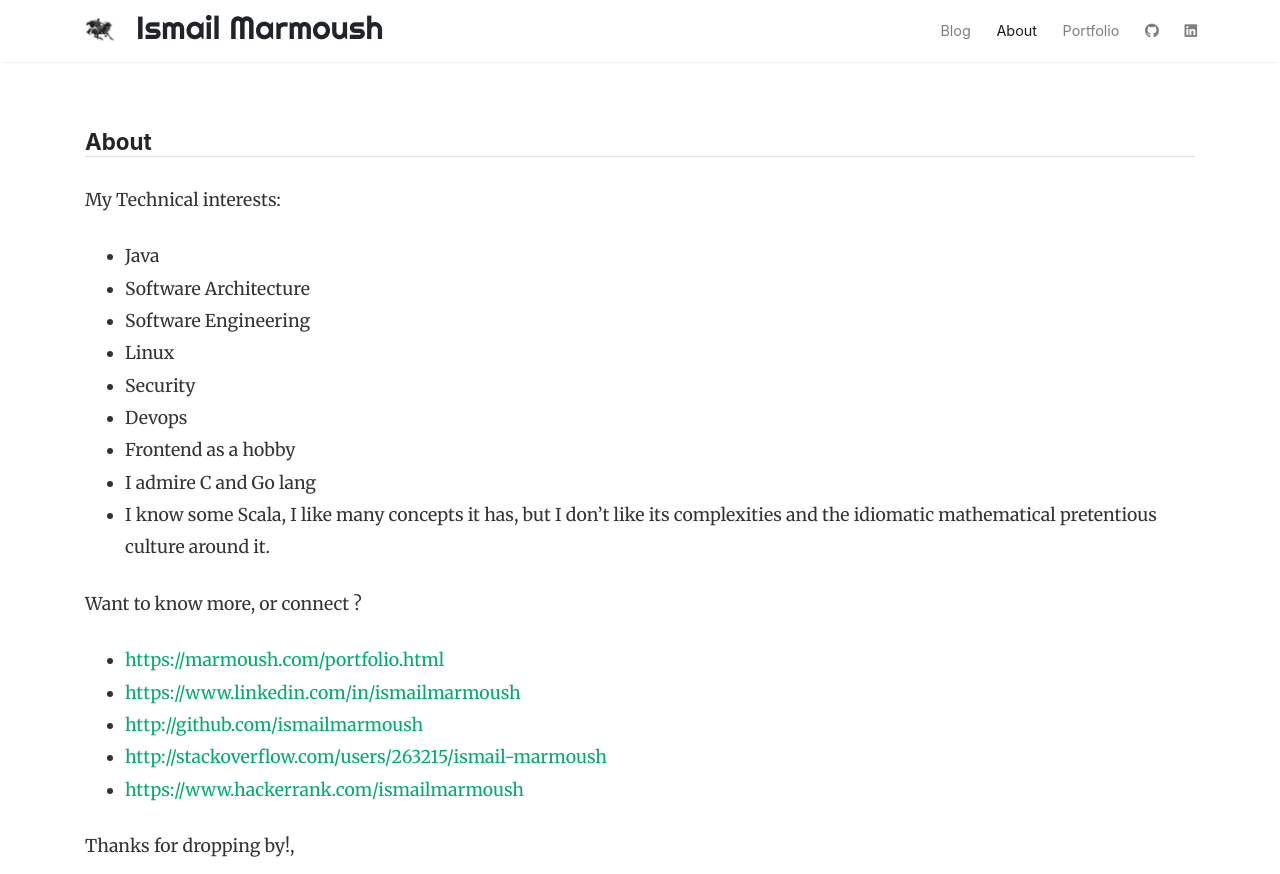
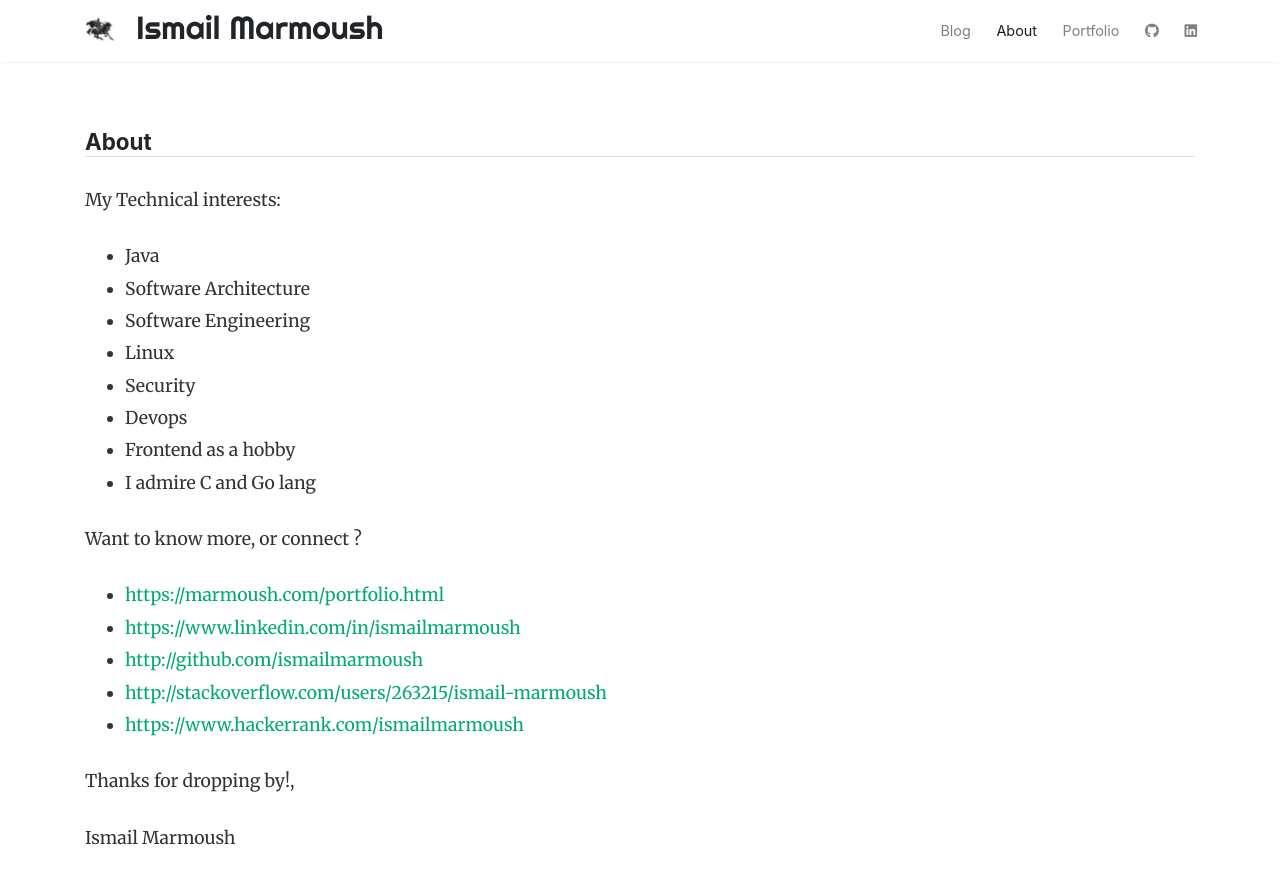
Before and after one commit to IsmailMarmoush/ismailmarmoush.github.io, a Jekyll site: the page built from about.md, in a window 1280 px wide and 1160 px high, cut to the strip 0-874 px from the top of the window. Built offline with Jekyll 4.4.1, drawn with Linux system fonts in a browser that asks for light colours; nearby versions of some CDN libraries; comment, search, counter and statistics services are not loaded.

Commit message:
Update about.md

```diff
--- a/about.md
+++ b/about.md
@@ -15,8 +15,6 @@
 * Devops
 * Frontend as a hobby
 * I admire C and Go lang
-* I know some Scala, I like many concepts it has,
-but I don't like its complexities and the idiomatic mathematical pretentious culture around it.
 
 Want to know more, or connect ?
 
```
